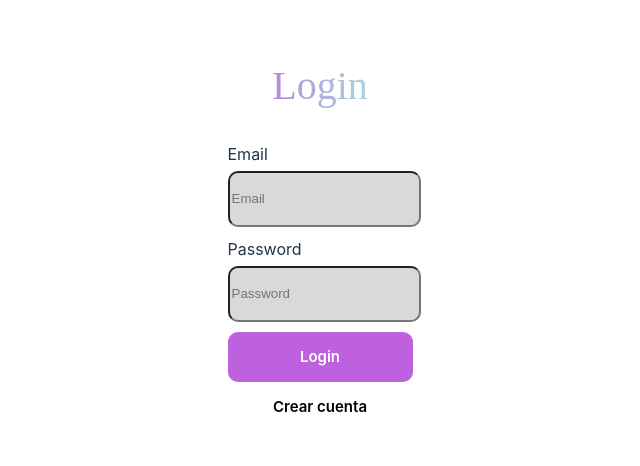
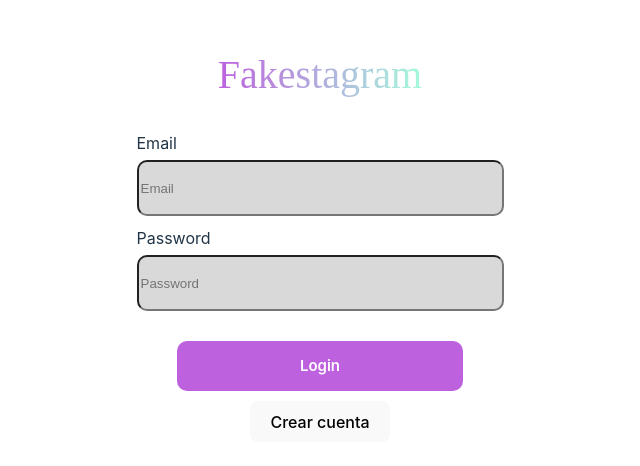
Before and after one commit to brunodito/ProyectoFinal, a React (Vite) app in the folder Fakestagram/: page / in a window 1280 px wide. Shown: the part 170-636 px from the top of the page, without its empty margins (320-960 px from the left). Built offline with nearby package versions, Linux system fonts and the light colour scheme.

Commit message:
Mas cambios CSS

```diff
--- a/Fakestagram/src/Components/Pages/LoginPage.jsx
+++ b/Fakestagram/src/Components/Pages/LoginPage.jsx
@@ -27,7 +27,7 @@ const LoginPage = ({ onLogin }) => {
     return (
         <div className="login-container">
             <div className="login-box">
-                <h2 className="title">Login</h2>
+                <h2 className="title">Fakestagram</h2>
                 <form onSubmit={handleSubmit}>
                     <label htmlFor="email">Email</label>
                     <input
@@ -36,6 +36,7 @@ const LoginPage = ({ onLogin }) => {
                         placeholder="Email"
                         value={email}
                         onChange={(e) => setEmail(e.target.value)}
+                        className="rectangle" // Añadir clase aquí
                     />
                     <label htmlFor="password">Password</label>
                     <input
@@ -44,6 +45,7 @@ const LoginPage = ({ onLogin }) => {
                         placeholder="Password"
                         value={password}
                         onChange={(e) => setPassword(e.target.value)}
+                        className="rectangle" // Añadir clase aquí
                     />
                     <button type="submit" className="login-button">Login</button>
                 </form>
--- a/Fakestagram/src/Components/Styles/LoginPage.css
+++ b/Fakestagram/src/Components/Styles/LoginPage.css
@@ -1,4 +1,4 @@
-/* Contenedor principal para centrar el contenido */
+/* Asegúrate de que el body y el html ocupen toda la altura de la ventana */
 body, html {
     margin: 0;
     padding: 0;
@@ -9,12 +9,21 @@ body, html {
     overflow: hidden; /* Evita el scroll */
 }
 
-.container {
+.login-container {
+    width: 390px; /* Ancho del contenedor de login */
+    height: 844px; /* Alto del contenedor de login */
     display: flex;
-    flex-direction: column; /* Asegúrate de que los elementos se apilen verticalmente */
+    justify-content: center; /* Centra horizontalmente */
+    align-items: center; /* Centra verticalmente */
+    overflow-x: hidden;
+    overflow-y: hidden;
+}
+
+.login-box {
+    display: flex;
+    flex-direction: column; /* Apilar elementos verticalmente */
     align-items: center; /* Centra horizontalmente */
-    width: 100%;
-    max-width: 400px; /* Ancho máximo para móviles */
+    width: 100%; /* Usar el ancho completo del contenedor */
     padding: 20px; /* Espaciado interior */
     box-sizing: border-box; /* Incluye padding en el ancho total */
 }
@@ -38,36 +47,36 @@ label {
     margin-bottom: 5px;
 }
 
-input, .rectangle {
-    width: 100%; /* Cambia el ancho a 100% */
-    max-width: 359px; /* Ancho máximo */
-    height: 50px;
-    border-radius: 10px;
-    background: #D9D9D9;
+.rectangle {
+    width: 359px; /* Ancho del input */
+    height: 50px; /* Alto del input */
+    border-radius: 10px; /* Bordes redondeados */
+    background: #D9D9D9; /* Color de fondo */
     margin-bottom: 10px; /* Espaciado entre elementos */
 }
 
-.login-button, .register-button {
+.login-button {
     width: 100%; /* Cambia el ancho a 100% */
     max-width: 285.714px; /* Ancho máximo */
-    height: 50px;
-    border-radius: 10px;
+    height: 50px; /* Alto del botón */
+    border-radius: 10px; /* Bordes redondeados */
     display: flex;
     justify-content: center;
     align-items: center;
-    color: #FFF;
+    color: #FFF; /* Color del texto para el botón de login */
     text-align: center;
-    font-family: Inter;
-    font-size: 15px;
-    font-weight: 600;
+    font-family: Inter; /* Cambia según tus fuentes */
+    font-size: 15px; /* Tamaño de fuente */
+    font-weight: 600; /* Peso de fuente */
     margin: 0 auto;
-    line-height: normal;
+    line-height: 100px;
     background: #BD61DE; /* Color de fondo para el botón de login */
+    margin-top: 20px;
 }
 
 .register-button {
-    background: transparent; /* O puedes usar otro color */
-    color: black;
+    color: black; /* Color del texto */
+    margin-top: 10px; /* Espaciado superior */
 }
 
 .text {
```
